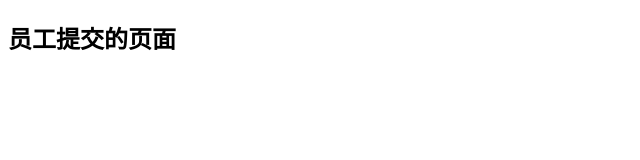
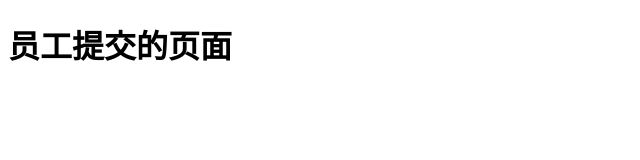
Before and after one commit to linghang123/git-team-demo, a website: page index.html in a window 1280 px wide. Shown: the whole page, without its empty margins (0-640 px from the left). Drawn offline with Linux system fonts and the light colour scheme.

Commit message:
fix CI test

```diff
--- a/index.html
+++ b/index.html
@@ -5,6 +5,6 @@
     <title>Git Team Demo</title>
 </head>
 <body>
-    <h2>员工提交的页面</h2>
+    <h1>员工提交的页面</h1>
 </body>
 </html>
```
